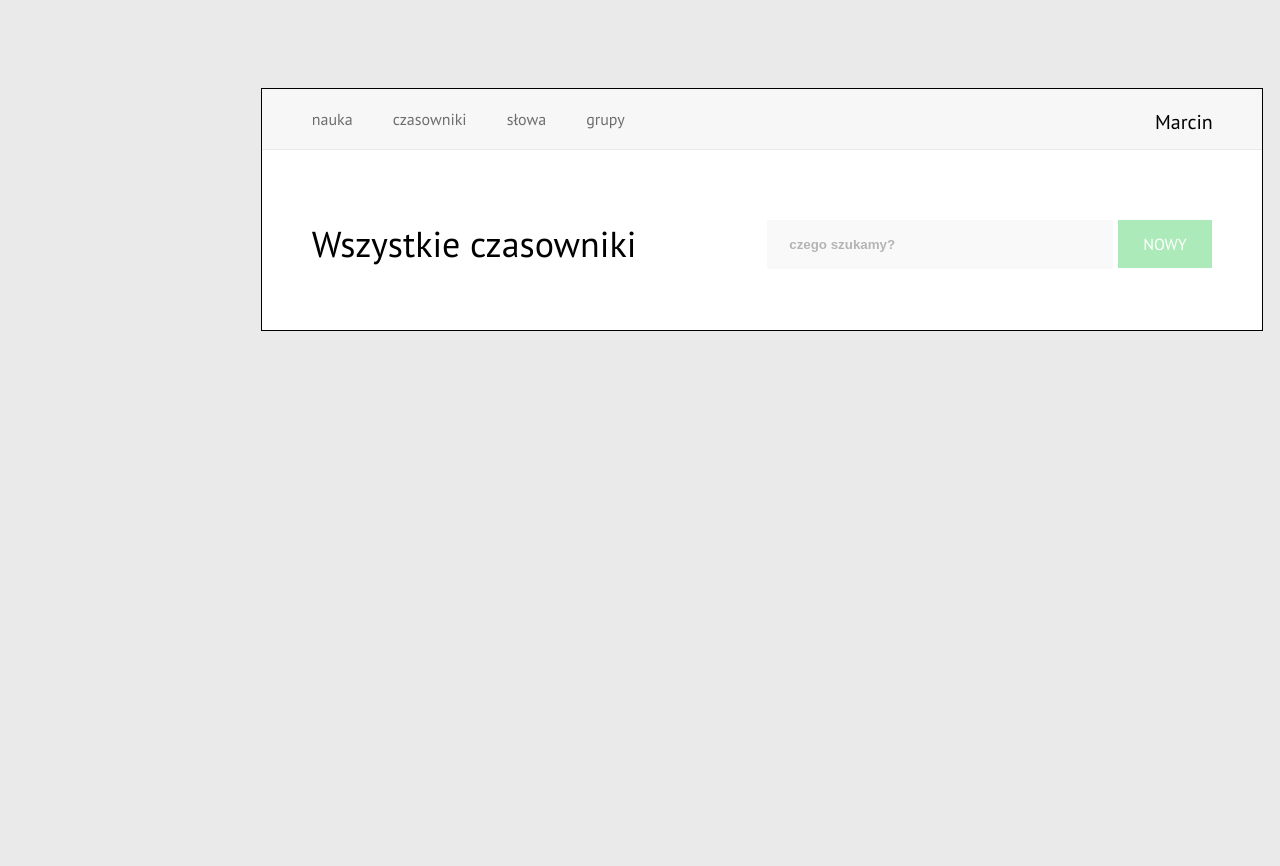
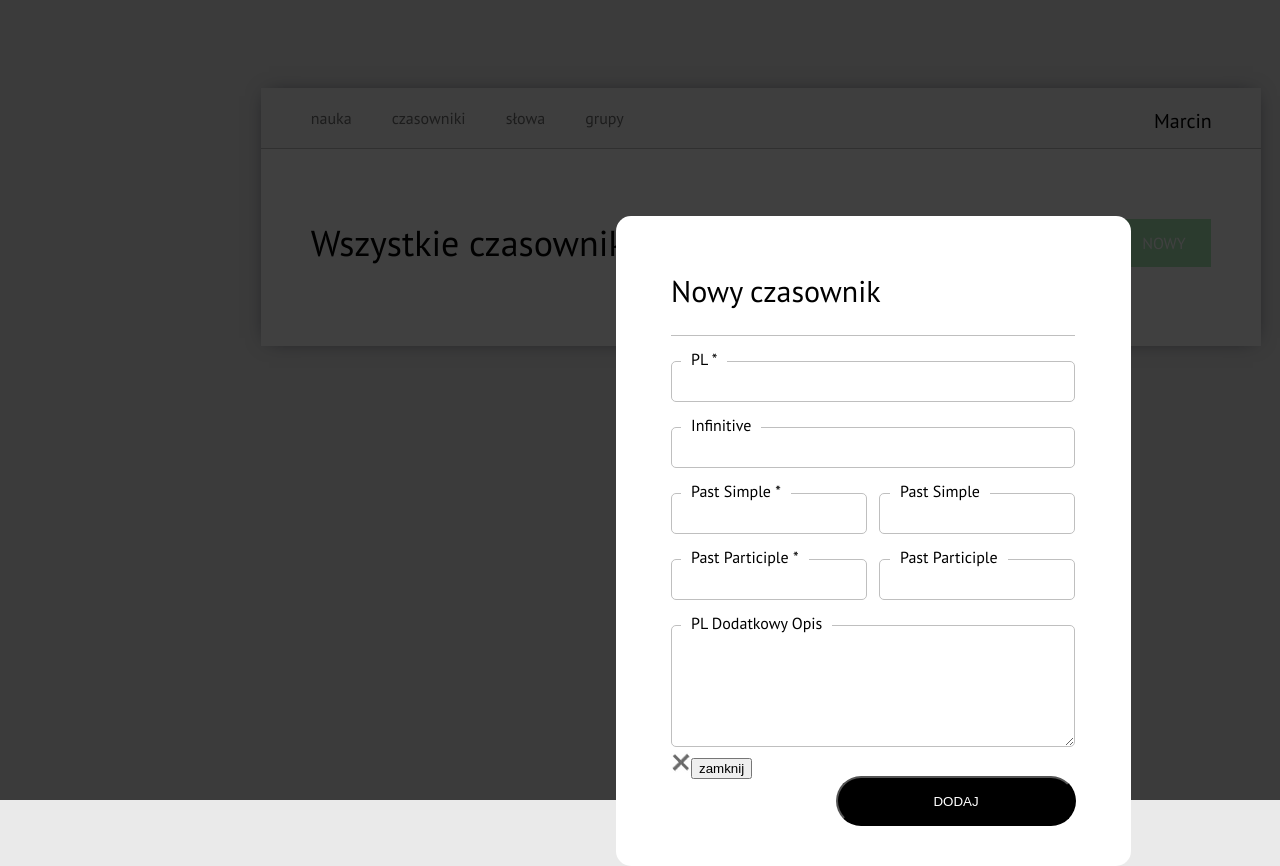
Before and after one commit to Sz4lejesz/Verbs, a CodeIgniter app: page /verbs/index.php/verb_list/index in a window 1280 px wide. Before the commit the page ends 331 px from the top, so only its background shows below. Run offline with CodeIgniter, Linux system fonts and the light colour scheme.

Commit message:
new menu, introduced verbs list

```diff
--- a/application/controllers/Verb_list.php
+++ b/application/controllers/Verb_list.php
@@ -26,7 +26,7 @@ class Verb_list extends CI_Controller
     public function showVerbs()
     {
         $verbs =  $this->getVerbsFromDB();
-		$data = [
+        $data = [
             'verbs' => $verbs
         ];
         echo json_encode($data);
--- a/application/views/verb_list.vue
+++ b/application/views/verb_list.vue
@@ -14,36 +14,46 @@ require_once 'header.php';
 		<div class="clearfix"></div>
 		<div class="new-verb-button">
 			<div class="all-verbs">Wszystkie czasowniki</div>
-			<div class="new">NOWY</div>
+			<div class="new" @click="addVerbPopUp = true">NOWY</div>
 			<input type="text" class="searching-input" placeholder="czego szukamy?">
 		</div>
+		<div class="overlay" v-if="addVerbPopUp"></div>
+		<div class="clearfix"></div>
 		<div class="add-verb" v-if="addVerbPopUp">
-<!--				<strong>Dodaj nowy czasownik</strong> <br>-->
-<!--				<label for="PL">pl</label>-->
-<!--				<input type="text" class="" id="PL" v-model="newVerb.verbInPolish"> <br>-->
-<!--				<label for="infinitive">infinitive</label>-->
-<!--				<input type="text" class="" id="infinitive" v-model="newVerb.verbInInfinitive"> <br>-->
-<!--				<label for="pastSimple1">Past Simple *</label>-->
-<!--				<input type="text" class="" id="pastSimple1" v-model="newVerb.verbInPastSimple1">-->
-<!--				<label for="pastSimple2">Past Simple </label>-->
-<!--				<input type="text" class="" id="pastSimple2" v-model="newVerb.verbInPastSimple2"> <br>-->
-<!--				<label for="pastParticiple1">Past Participle *</label>-->
-<!--				<input type="text" class="" id="pastParticiple1" v-model="newVerb.verbInPastParticiple1">-->
-<!--				<label for="pastParticiple2">Past Participle </label>-->
-<!--				<input type="text" class="" id="pastParticiple2" v-model="newVerb.verbInPastParticiple2"> <br>-->
-<!--				<label for="additionalDescription">Dodatkowy opis PL </label>-->
-<!--				<input type="text" class="" id="additionalDescription" v-model="newVerb.additionalDescription"> <br>-->
-<!--				<button @click="addVerbPopUp = false">zamknij</button> <br>-->
-<!--				<button @click="saveVerb()">Wyślij</button>-->
-			</div> <br> <br> <br>
+			<div class="new-verb">Nowy czasownik</div>
+			<div class="stripe"></div>
+			<div class="z-index-PL">PL *</div>
+			<input type="text" class="PL-input" id="PL" v-model="newVerb.verbInPolish">
+			<div class="z-index-infinitive">Infinitive</div>
+			<input type="text" class="infinitive-input" id="infinitive" v-model="newVerb.verbInInfinitive">
+			<div class="clearfix"></div>
+			<div class="z-index-simple1">Past Simple *</div>
+			<input type="text" class="past-simple-1-input" id="pastSimple1" v-model="newVerb.verbInPastSimple1">
+			<div class="z-index-simple2">Past Simple</div>
+			<input type="text" class="past-simple-2-input" id="pastSimple2" v-model="newVerb.verbInPastSimple2">
+			<div class="clearfix"></div>
+			<div class="z-index-participle1">Past Participle *</div>
+			<input type="text" class="past-participle-1-input" id="pastParticiple1" v-model="newVerb.verbInPastParticiple1">
+			<div class="z-index-participle2">Past Participle</div>
+			<input type="text" class="past-participle-2-input" id="pastParticiple2" v-model="newVerb.verbInPastParticiple2">
+			<div class="z-index-description">PL Dodatkowy Opis</div>
+			<textarea name="groupAdditional" rows="2" class="form-control" id="additionalDescription" v-model="newVerb.additionalDescription"></textarea>
+			<div class="clearfix"></div>
+			<img src="images/cross.png" alt="dasd">
+			<button @click="addVerbPopUp = false" class="close-button">zamknij</button>
+			<button @click="saveVerb()" class="save-button">DODAJ</button>
+		</div>
+		<div class="clearfix"></div>
 			<div class="verb-list" v-for="verb in verbsObject">
-				{{ verb.verbInPolish }} -
-				{{ verb.verbInInfinitive }} -
-				{{ verb.verbInPastSimple1 }} ->
-				{{ verb.verbInPastSimple2 }}
-				{{ verb.verbInPastParticiple1 }}
-				{{ verb.verbInPastParticiple2 }}
-				{{ verb.additionalDescription }}
+				<div class="verbs-list">
+					{{ verb.verbInInfinitive }} -
+					{{ verb.verbInPastSimple1 }} -
+					{{ verb.verbInPastParticiple1 }} ->
+					{{ verb.verbInPolish }}
+				</div>
+				<div class="delete">usuń</div>
+				<div class="edit">edytuj</div>
+				<div class="clearfix"></div>
 			</div>
 			<div class="announcement"></div>
 			{{ announcement }}
@@ -55,7 +65,7 @@ const { createApp } = Vue
 createApp({
 	data() {
 		return {
-			addVerbPopUp: false,
+			addVerbPopUp: true,
 			announcement: '',
 			verbsObject: {},
 			newVerb: {
@@ -104,7 +114,6 @@ createApp({
 					}
 				})
 				.then(function (response) {
-					console.log(data)
 					if (response.data.verbs) {
 						app.verbsObject = {};
 						app.verbsObject = response.data.verbs;
--- a/content/style/style.css
+++ b/content/style/style.css
@@ -5,14 +5,17 @@ body {
 .all-verbs {
 	float: left;
 	font-size: 36px;
+	margin-bottom: 30px;
 }
 .box {
 	margin: 7% 20%;
 	padding: 50px;
-	border: 1px solid black;
 	background: rgba(255,255,255,255);
 	min-width: 900px;
 	max-width: 900px;
+	-webkit-box-shadow: 0 0 20px -8px rgba(66, 68, 90, 1);
+	-moz-box-shadow: 0 0 20px -8px rgba(66, 68, 90, 1);
+	box-shadow: 0 0 20px -8px rgba(66, 68, 90, 1);
 }
 .new {
 	float: right;
@@ -23,6 +26,7 @@ body {
 	padding: 14px 25px;
 	margin-left: 5px;
 	color: white;
+	cursor: pointer;
 }
 .new-verb-button {
 	margin-top: 70px;
@@ -33,18 +37,19 @@ body {
 	height: 47px;
 	width: 342px;
 	background: rgba(249,249,249,255);
+	padding-left: 20px;
+	font-size: 15px;
 }
 .searching-input::placeholder {
-	font-weight: bold;
+	font-size: 15px;
 	opacity: 0.8;
 	color: rgba(163,163,163,255);
-	padding-left: 20px;
 }
 .menu {
 	margin: -50px -50px;
 	background: rgba(247,247,247,255);
 	height: 60px;
-	border-bottom: 1px solid rgba(233,233,233,255);
+	border-bottom: 1px solid rgba(191,191,191,255);
 }
 .learning {
 	float: left;
@@ -76,3 +81,183 @@ body {
 	font-size: 20px;
 	padding: 20px 49px 15px;
 }
+.verbs-list {
+	float: left;
+	color: red;
+	padding: 10px 0;
+}
+.edit {
+	float: right;
+	padding: 10px 0;
+}
+.delete {
+	float: right;
+	margin-left: 30px;
+	padding: 10px 0;
+}
+.verb-list {
+	border-bottom: 1px solid rgba(191,191,191,255);
+}
+.add-verb {
+	height: 540px;
+	width: 405px;
+	background: white;
+	z-index: 20;
+	position: absolute;
+	border-radius: 15px;
+	left: 616px;
+	top: 216PX;
+	padding: 55px;
+}
+.overlay {
+	position: absolute;
+	top: 0;
+	left: 0;
+	width: 100%;
+	height: 100%;
+	opacity: 0.75;
+	background-color: black;
+}
+.new-verb {
+	font-size: 30px;
+}
+.stripe {
+	width: 404px;
+	border-bottom: 1px solid rgba(191,191,191,255);
+	margin: 25px 0 25px 0;
+}
+.PL-input {
+	width: 390px;
+	height: 37px;
+	border: 1px solid rgba(191,191,191,255);
+	border-radius: 5px;
+	padding-left: 10px;
+	font-size: 15px;
+}
+.infinitive-input {
+	width: 390px;
+	height: 37px;
+	border: 1px solid rgba(191,191,191,255);
+	border-radius: 5px;
+	margin: 25px 0 25px 0;
+	padding-left: 10px;
+	font-size: 15px;
+}
+.past-simple-1-input {
+	float: left;
+	width: 182px;
+	height: 37px;
+	border: 1px solid rgba(191,191,191,255);
+	border-radius: 5px;
+	margin-bottom: 25px;
+	padding-left: 10px;
+	font-size: 15px;
+}
+.past-simple-2-input {
+	float: right;
+	width: 182px;
+	height: 37px;
+	border: 1px solid rgba(191,191,191,255);
+	border-radius: 5px;
+	padding-left: 10px;
+	font-size: 15px;
+	margin-right: 1px;
+}
+.past-participle-1-input {
+	float: left;
+	width: 182px;
+	height: 37px;
+	border: 1px solid rgba(191,191,191,255);
+	border-radius: 5px;
+	margin-bottom: 25px;
+	padding-left: 10px;
+	font-size: 15px;
+}
+.past-participle-2-input {
+	float: right;
+	width: 182px;
+	height: 37px;
+	border: 1px solid rgba(191,191,191,255);
+	border-radius: 5px;
+	padding-left: 10px;
+	font-size: 15px;
+	margin-right: 1px;
+}
+.form-control {
+	width: 382px;
+	height: 100px;
+	padding: 10px;
+	border: 1px solid rgba(191,191,191,255);
+	border-radius: 5px;
+	font-size: 15px;
+}
+textarea {
+	overflow: auto;
+	resize: vertical;
+}
+.z-index-description {
+	z-index: 2;
+	padding: 0 10px;
+	background: white;
+	position: absolute;
+	top: 397px;
+	left: 65px;
+}
+.z-index-participle2 {
+	z-index: 2;
+	padding: 0 10px;
+	background: white;
+	position: absolute;
+	top: 331px;
+	left: 274px;
+}
+.z-index-participle1 {
+	z-index: 2;
+	padding: 0 10px;
+	background: white;
+	position: absolute;
+	top: 331px;
+	left: 65px;
+}
+.z-index-simple1 {
+	z-index: 2;
+	padding: 0 10px;
+	background: white;
+	position: absolute;
+	top: 265px;
+	left: 65px;
+}
+.z-index-simple2 {
+	z-index: 2;
+	padding: 0 10px;
+	background: white;
+	position: absolute;
+	top: 265px;
+	left: 274px;
+}
+.z-index-infinitive {
+	z-index: 2;
+	padding: 0 10px;
+	background: white;
+	position: absolute;
+	top: 199px;
+	left: 65px;
+}
+.z-index-PL {
+	z-index: 2;
+	padding: 0 10px;
+	background: white;
+	position: absolute;
+	top: 133px;
+	left: 65px;
+}
+.save-button {
+	width: 240px;
+	height: 50px;
+	border-radius: 25px;
+	background: black;
+	color: white;
+	cursor: pointer;
+	margin-top: 25px;
+	float: right;
+}
```
Also changed, not shown: application/views/images/cross.png (added).
